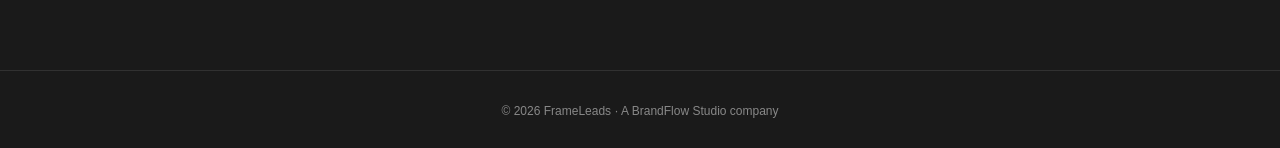
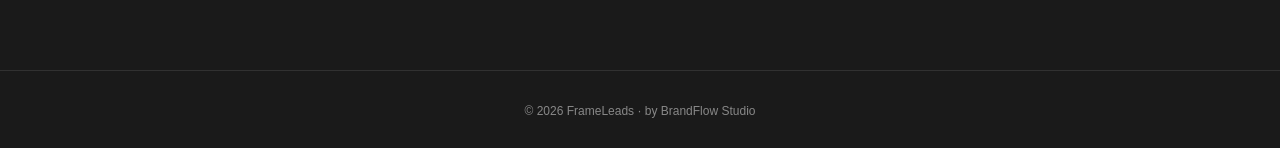
Before and after one commit to Frameleads/FrameLeads-Landing, a Next.js app: page /affiliates in a window 1280 px wide. Shown: the part 4067-4215 px from the top of the page. Built offline with nearby package versions, Linux system fonts and the light colour scheme; no server answers; a web font is replaced by a local one.

Commit message:
fix(affiliates): use neutral BrandFlow Studio attribution without corporate-status claim

```diff
--- a/src/affiliate-native-email.ts
+++ b/src/affiliate-native-email.ts
@@ -105,7 +105,7 @@ function emailHtml(title: string, paragraphs: string[], cta?: { label: string; u
     '<p style="color:#FF5A1F;font-weight:800;letter-spacing:2px">FRAMELEADS</p>' +
     '<h1 style="font-size:24px">' + escapeHtml(title) + '</h1>' +
     paragraphs.map(p => '<p style="line-height:1.65;overflow-wrap:anywhere">' + escapeHtml(p) + '</p>').join("") +
-    link + resourceLinks + '<p style="color:#888;font-size:12px">FrameLeads · A BrandFlow Studio company</p></div></body></html>';
+    link + resourceLinks + '<p style="color:#888;font-size:12px">FrameLeads · by BrandFlow Studio</p></div></body></html>';
 }
 
 export async function queueAffiliateVerificationEmail(
--- a/src/app/affiliates/page.tsx
+++ b/src/app/affiliates/page.tsx
@@ -77,7 +77,7 @@ export default function AffiliatePage() {
     <AffiliateWalkthrough />
     <AffiliateProofKit />
     <footer className="relative z-10 border-t border-white/[0.1] px-5 py-8 text-center text-xs text-[#888]">
-      © 2026 FrameLeads · A BrandFlow Studio company
+      © 2026 FrameLeads · by BrandFlow Studio
     </footer>
   </main>;
 }
```
